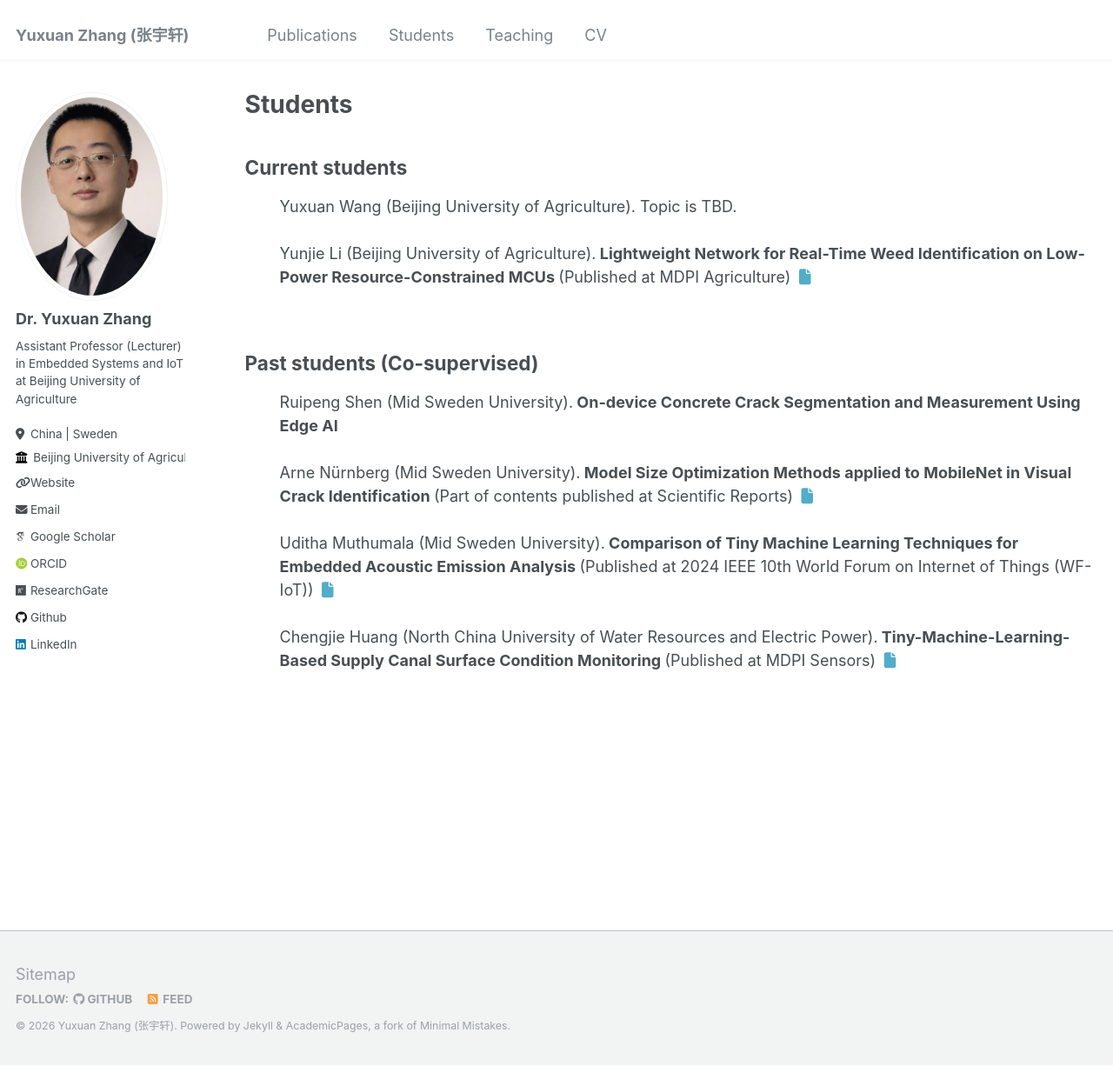
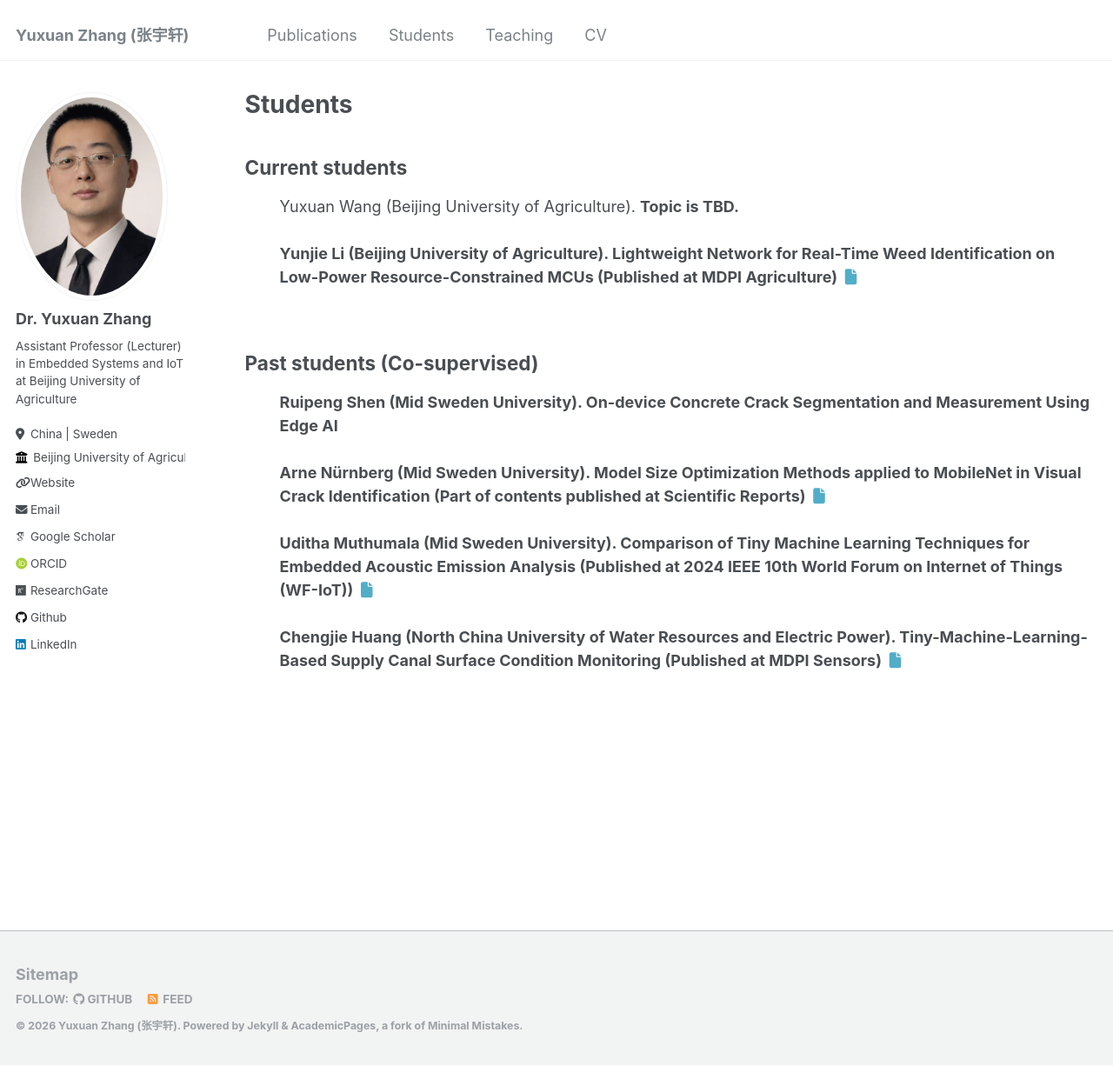
Before and after one commit to YuxuanZhang-96/YuxuanZhang-96.github.io, a Jekyll site: the page built from _pages/students.html, in a window 1280 px wide and 1226 px high. Shown: the whole window at 87% size. Built offline with Jekyll 4.4.1, drawn with Linux system fonts in a browser that asks for light colours; some web fonts are replaced.

```diff
--- a/_pages/students.html
+++ b/_pages/students.html
@@ -9,7 +9,7 @@ author_profile: true
     Current students
 </h2>
 <ul>
-    Yuxuan Wang (Beijing University of Agriculture). Topic is TBD. <br><br>
+    Yuxuan Wang (Beijing University of Agriculture). <b>Topic is TBD.<b><br><br>
     Yunjie Li (Beijing University of Agriculture).<b>  Lightweight Network for Real-Time Weed Identification on Low-Power Resource-Constrained MCUs </b> (Published at MDPI Agriculture) <a href="https://www.mdpi.com/2077-0472/16/10/1086"><i class="fas fa-fw fa-file zoom" aria-hidden="true"> </i></a> <br><br>
 </ul>
 
@@ -19,7 +19,7 @@ author_profile: true
 </h2>
 <ul>
     Ruipeng Shen (Mid Sweden University).<b> On-device Concrete Crack Segmentation and Measurement Using Edge AI </b><br><br>
-    Arne Nürnberg (Mid Sweden University).<b> Model Size Optimization Methods applied to MobileNet in Visual Crack Identification </b> (Part of contents published at Scientific Reports) <a href="https://www.nature.com/articles/s41598-026-43534-4"><i class="fas fa-fw fa-file zoom" aria-hidden="true"> </i></a>   <br><br>
+    Arne Nürnberg (Mid Sweden University).<b> Model Size Optimization Methods applied to MobileNet in Visual Crack Identification </b> (Part of contents published at Scientific Reports) <a href="https://www.nature.com/articles/s41598-026-43534-4"><i class="fas fa-fw fa-file zoom" aria-hidden="true"> </i></a> <br><br>
     Uditha Muthumala (Mid Sweden University).<b> Comparison of Tiny Machine Learning Techniques for Embedded Acoustic Emission Analysis </b> (Published at 2024 IEEE 10th World Forum on Internet of Things (WF-IoT)) <a href="https://ieeexplore.ieee.org/document/10811219"><i class="fas fa-fw fa-file zoom" aria-hidden="true"> </i></a> <br><br>
     Chengjie Huang (North China University of Water Resources and Electric Power).<b> Tiny-Machine-Learning-Based Supply Canal Surface Condition Monitoring </b> (Published at MDPI Sensors) <a href="https://www.mdpi.com/1424-8220/24/13/4124"><i class="fas fa-fw fa-file zoom" aria-hidden="true"> </i></a> <br><br>
 </ul>
```
